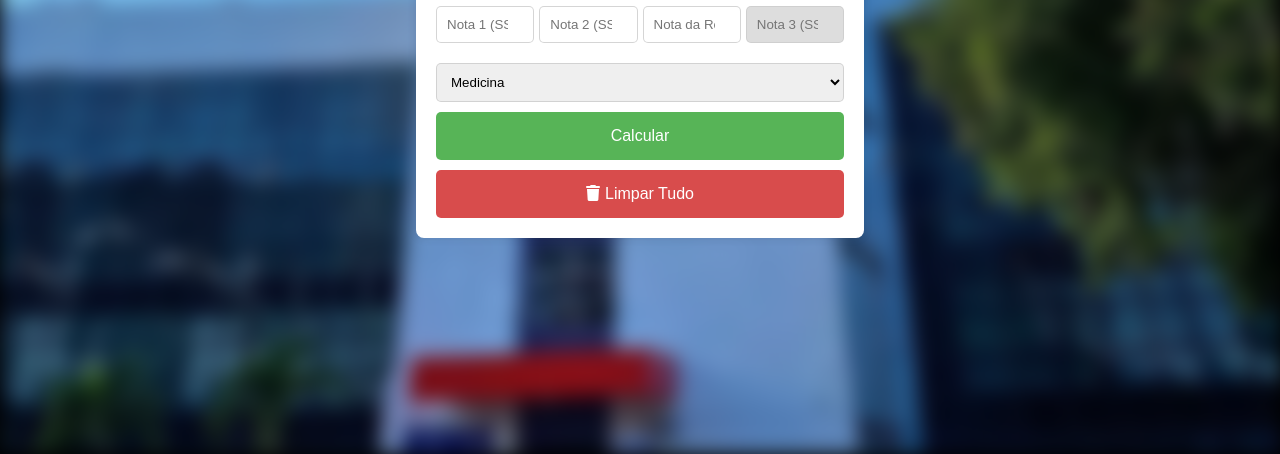
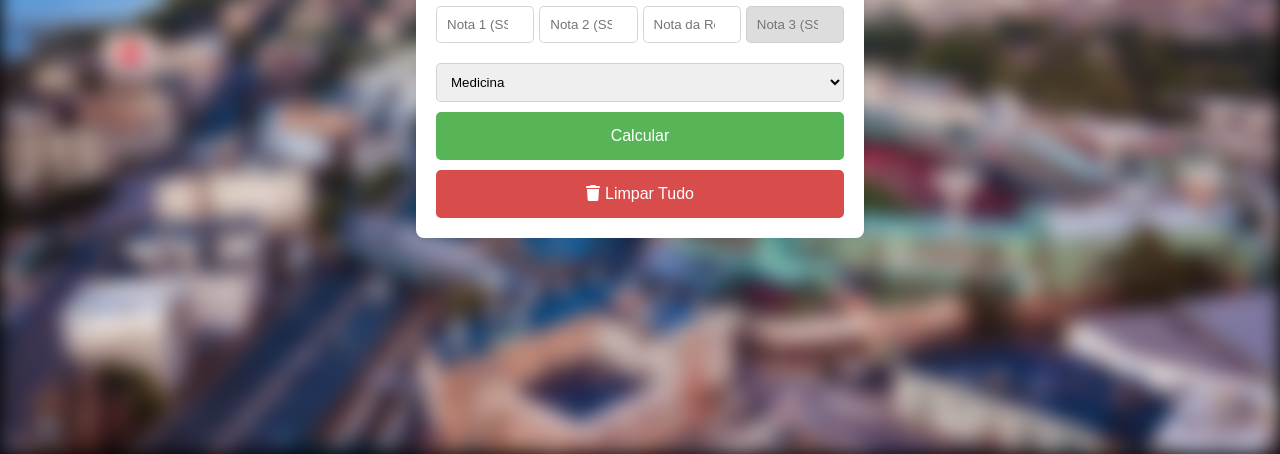
Before and after one commit to ssalisson/ssa-primeirachamada, a plain HTML site: page index.html in a window 1280 px wide. Shown: the part 346-800 px from the top of the page. Drawn offline with Linux system fonts and the light colour scheme.

Commit message:
Update index.css

```diff
--- a/styles/css/index.css
+++ b/styles/css/index.css
@@ -21,10 +21,10 @@ body::before {
   left: 0;
   width: 100%;
   height: 100%;
-  background: url('upe-1024x694.webp') no-repeat center center;
+  background: url('stacks-image-3ab4af2-1198x892.jpg') no-repeat center center;
   background-size: cover;
-  filter: blur(10px); /* Aplicando o blur */
-  z-index: -1; /* Mantém a imagem atrás do conteúdo */
+  filter: blur(10px);
+  z-index: -1;
 }
 
 .container {
@@ -34,7 +34,7 @@ body::before {
   box-shadow: 0 0 10px rgba(0, 0, 0, 0.1);
   text-align: center;
   width: 35vw;
-  z-index: 1; /* O conteúdo aparece sobre o fundo */
+  z-index: 1;
 }
 
 .inputs {
```
